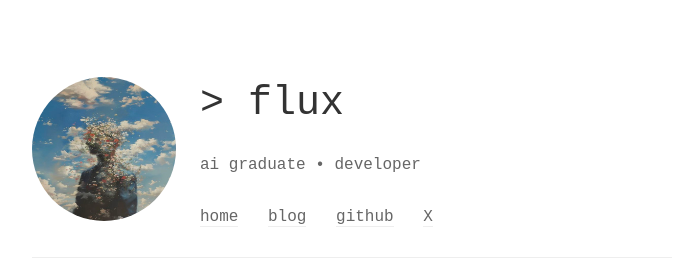
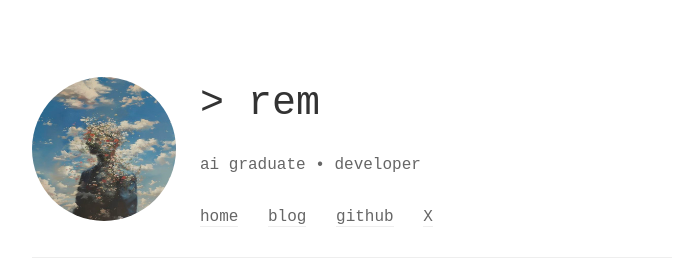
Before and after one commit to fluxstack/fluxstack.github.io, a Jekyll site: the page built from index.markdown, in a window 1280 px wide. Shown: the top 274 px of the page, without its empty margins (288-984 px from the left). Built offline with Jekyll 4.4.1, drawn with Linux system fonts in a browser that asks for light colours.

Commit message:
change text

```diff
--- a/_layouts/default.html
+++ b/_layouts/default.html
@@ -91,14 +91,14 @@
         <div class="profile-section">
             <img src="/assets/images/pic.jpg" alt="Profile" class="profile-image">
             <div class="profile-info">
-                <h1>> flux</h1>
+                <h1>> rem</h1>
                 <p class="role">ai graduate • developer</p>
 
                 <nav>
                     <a href="/">home</a>
                     <a href="/blog">blog</a>
-                    <a href="https://github.com/fluxstack">github</a>
-                    <a href="https://x.com/yourusername">X</a>
+                    <a href="https://github.com/remstate">github</a>
+                    <a href="https://x.com/remstack">X</a>
                 </nav>
             </div>
         </div>
```
